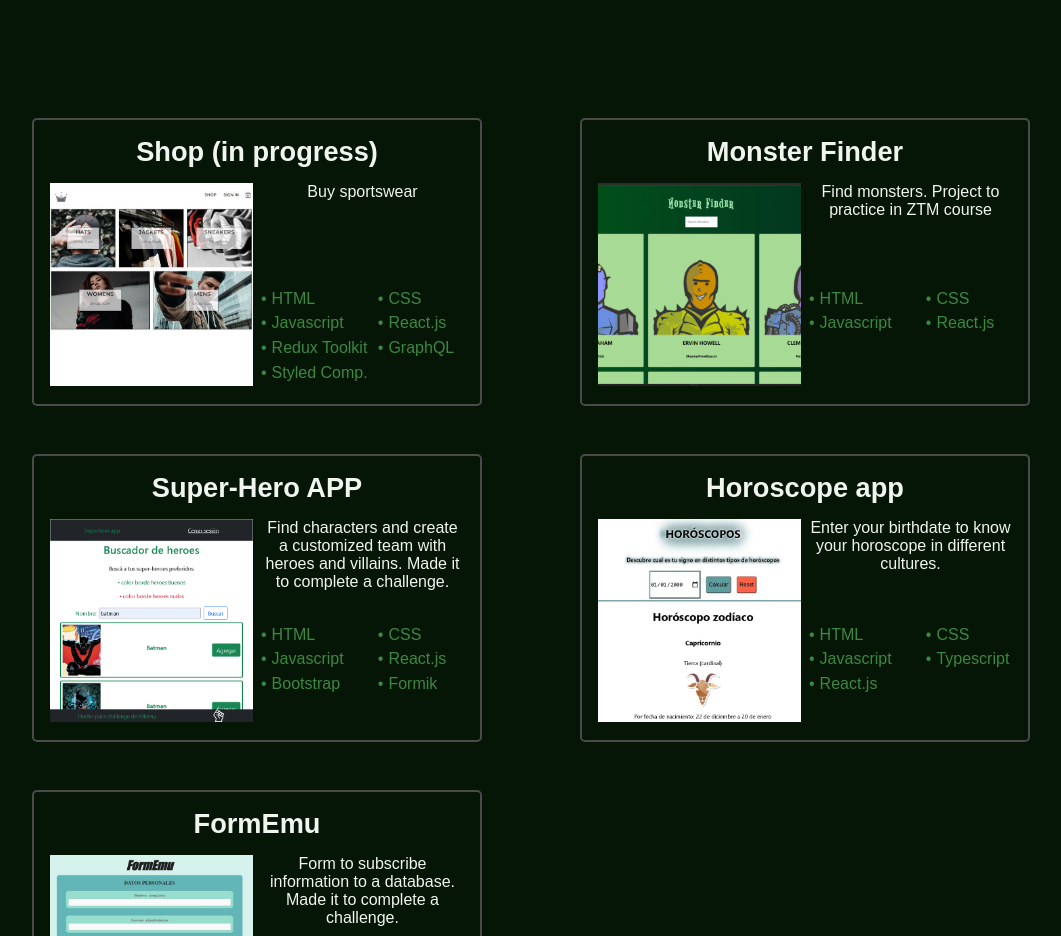
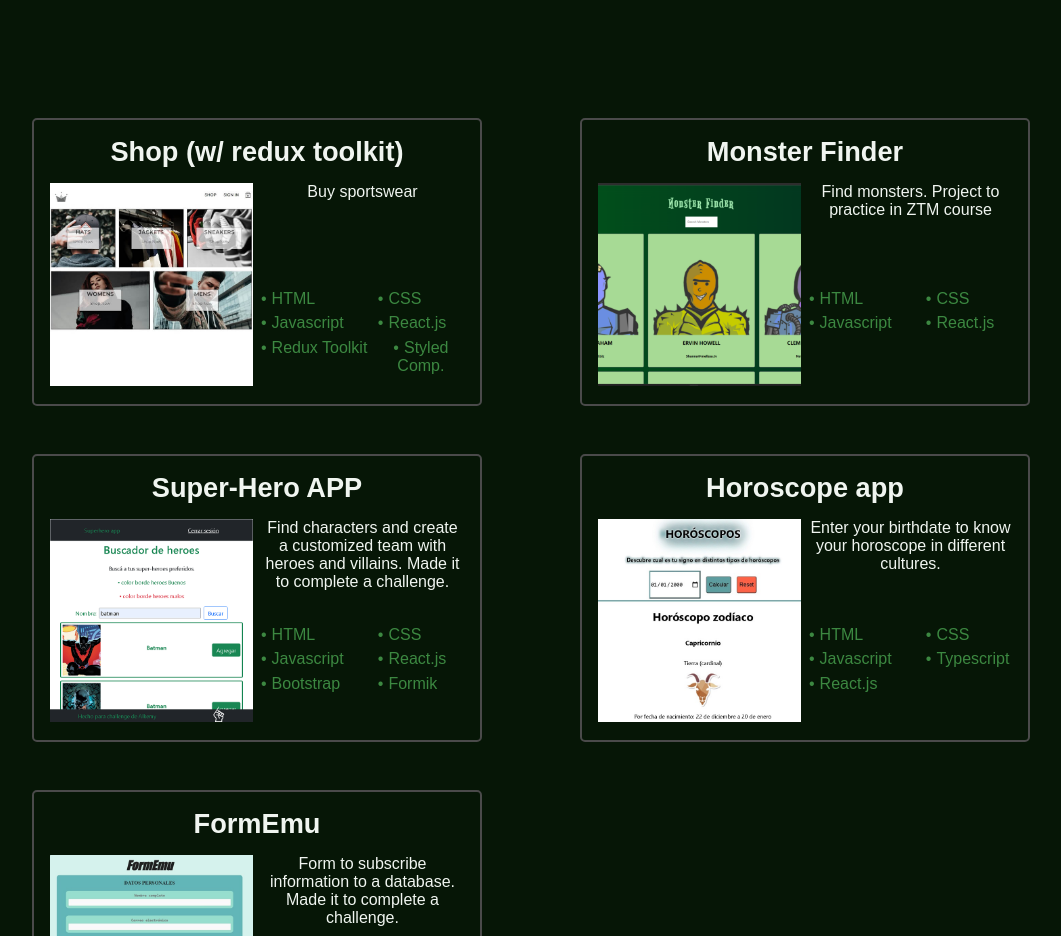
Before and after one commit to emij7/emij7.github.io, a React (Create React App) app: page / in a window 1280 px wide. Shown: the part 780-1716 px from the top of the page, without its empty margins (109-1170 px from the left). Built offline with nearby package versions, Linux system fonts and the light colour scheme.

Commit message:
Changed project description and technology

```diff
--- a/src/text/text.js
+++ b/src/text/text.js
@@ -21,8 +21,8 @@ export const text = {
     {
       id: 1,
       title: {
-        en: "Shop (in progress)",
-        es: "Tienda (en construcción)",
+        en: "Shop (w/ redux toolkit)",
+        es: "Tienda (con redux toolkit)",
       },
       description: {
         en: "Buy sportswear",
@@ -36,7 +36,6 @@ export const text = {
         "Javascript",
         "React.js",
         "Redux Toolkit",
-        "GraphQL",
         "Styled Comp.",
       ],
     },
```
